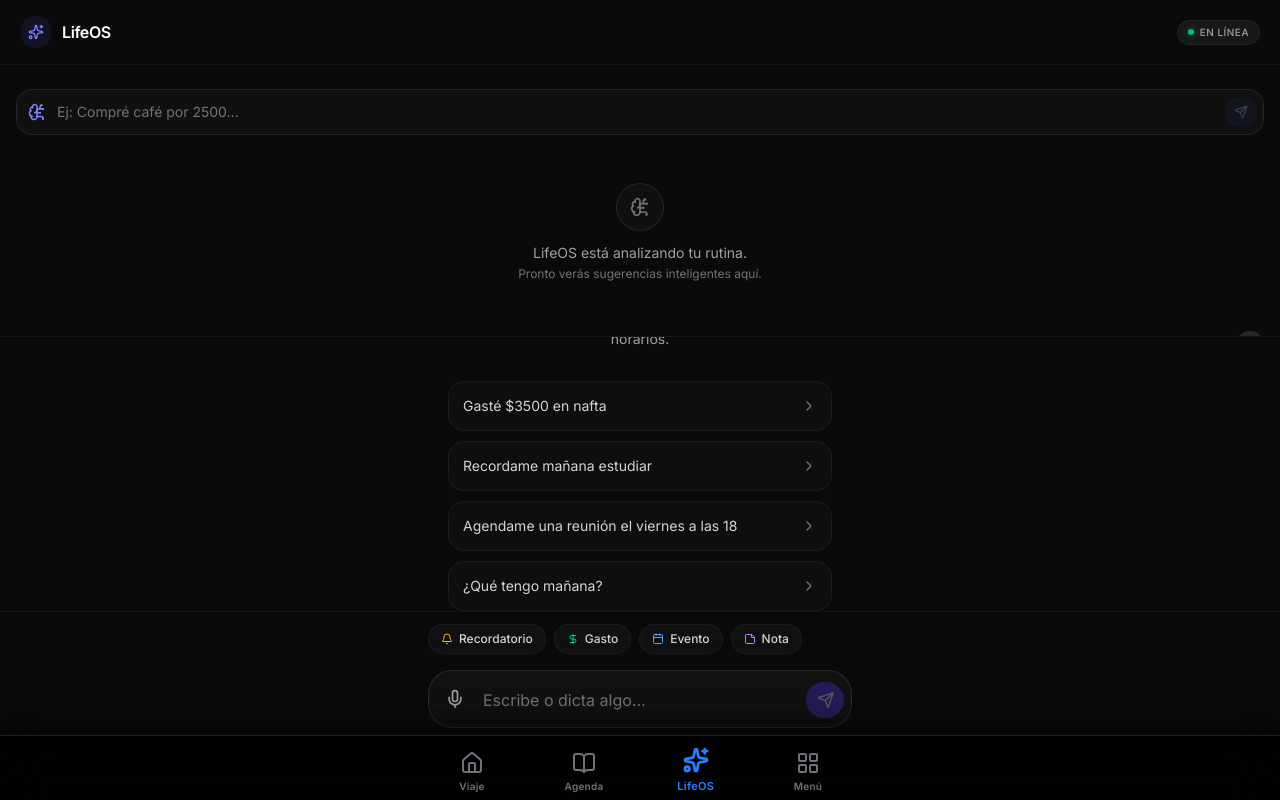
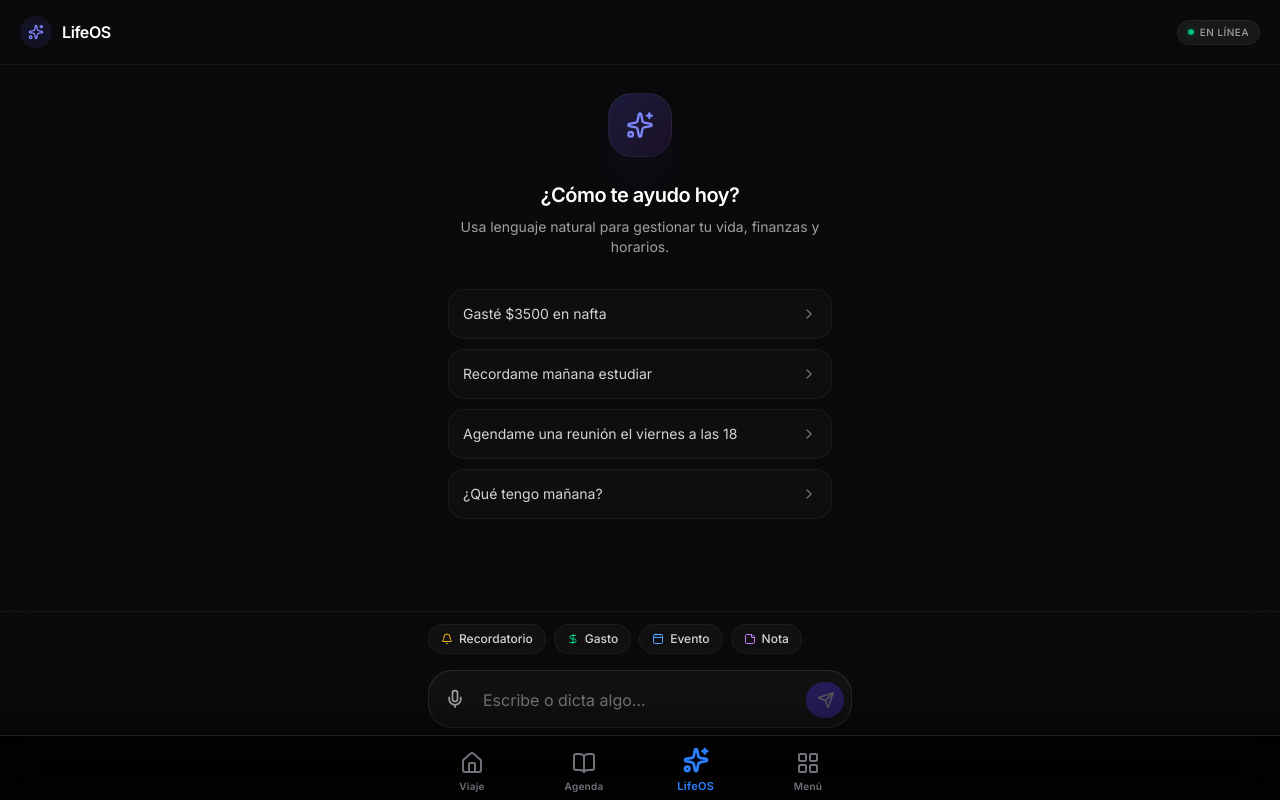
Before and after one commit to aalvaroespinoza/AppHorarios, a Next.js app: page /lifeos in a window 1280 px wide. Built offline with nearby package versions, Linux system fonts and the light colour scheme.

Commit message:
refactor(lifeos): remove old dashboard insights section from top of console

```diff
--- a/src/app/lifeos/page.tsx
+++ b/src/app/lifeos/page.tsx
@@ -10,8 +10,6 @@ import {
 import Link from 'next/link';
 import { useLocalStorageState } from '@/core/hooks/useLocalStorageState';
 import { useActionDispatcher } from '@/core/engine/useActionDispatcher';
-import { DashboardInsights } from '@/features/insights/DashboardInsights';
-import { BateriaMentalSection } from '@/features/academia/BateriaMentalSection';
 
 interface ChatMessage {
   id: string;
@@ -308,18 +306,9 @@ export default function LifeOSConsole() {
         </div>
       </div>
 
-      {/* Área Dividida: Top 40% Dashboard, Bottom 60% Chat */}
-      <div className="flex-1 flex flex-col overflow-hidden">
-
-        {/* TOP 40%: Dashboard Insights & Bateria */}
-        <div className="h-[40%] flex-shrink-0 overflow-y-auto px-4 py-4 border-b border-white/5 scroll-smooth">
-          <DashboardInsights />
-          <BateriaMentalSection />
-        </div>
-
-        {/* BOTTOM 60%: Área principal de conversación */}
-        <div className="h-[60%] flex flex-col bg-[#0a0a0c]">
-          <div className="flex-1 overflow-y-auto px-4 py-6 space-y-6 scroll-smooth">
+      {/* Área principal de conversación */}
+      <div className="flex-1 flex flex-col overflow-hidden bg-[#0a0a0c]">
+        <div className="flex-1 overflow-y-auto px-4 py-6 space-y-6 scroll-smooth">
             {history.length === 0 ? (
               <div className="flex flex-col h-full items-center justify-center max-w-sm mx-auto">
                 <motion.div
@@ -496,6 +485,5 @@ export default function LifeOSConsole() {
           </div>
         </div>
       </div>
-    </div>
   );
 }
```
